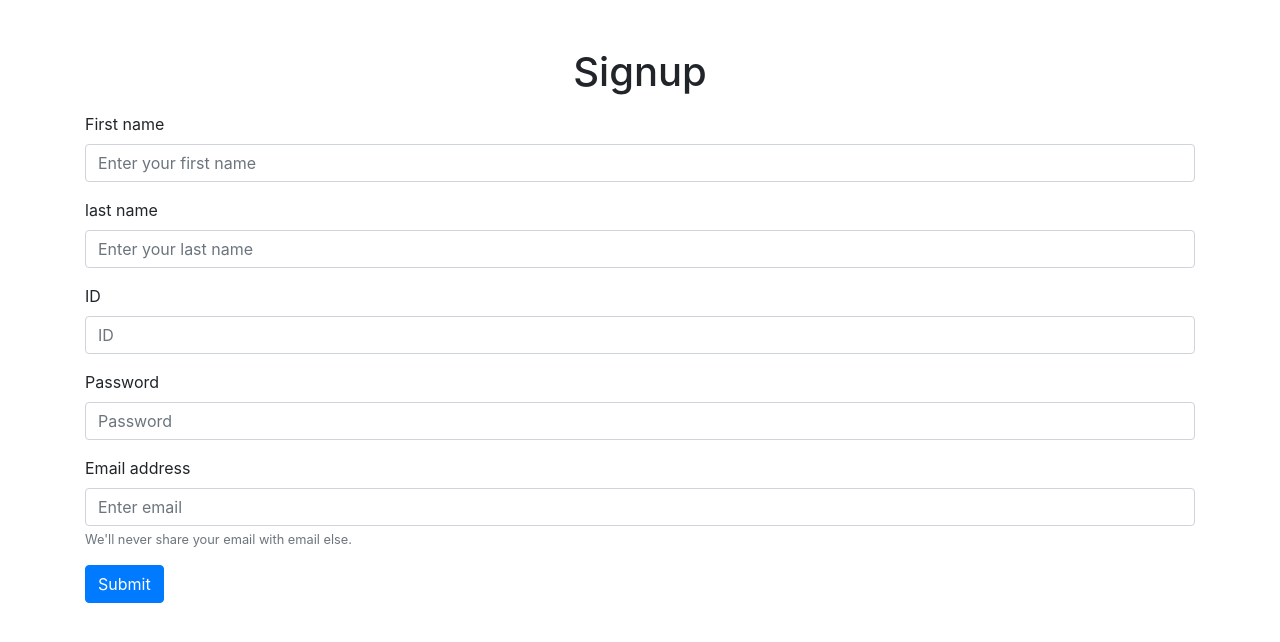
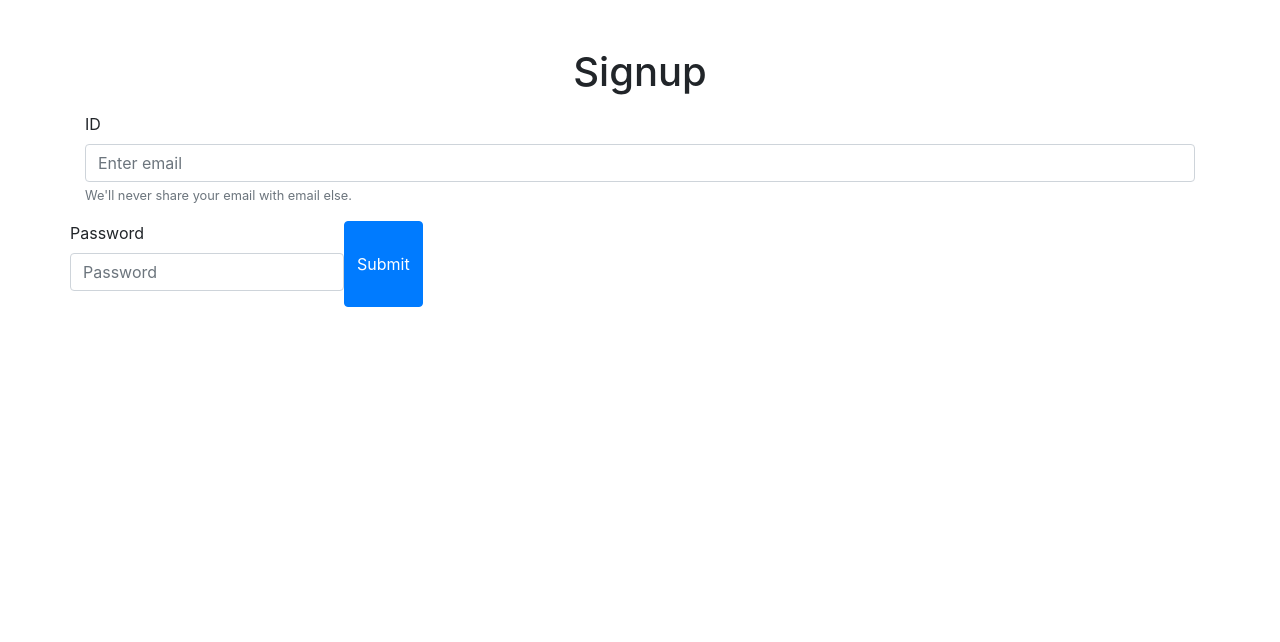
Before and after one commit to KimMinGyu-ay/Ordertogether, a Django app: page /accounts/signup/ in a window 1280 px wide. Shown: the top 642 px of the page. Run offline with Django 4.2, Linux system fonts and the light colour scheme; parts of the project's set-up code (start-up, migrations or seed data) failed here and were passed over.

Commit message:
회의 업데이트

```diff
--- a/product/admin.py
+++ b/product/admin.py
@@ -1,4 +1,5 @@
 from django.contrib import admin
-from .models import Product_list
+from .models import Product_list,Product_detail
 # Register your models here.
 admin.site.register(Product_list)
+admin.site.register(Product_detail)
--- a/product/views.py
+++ b/product/views.py
@@ -1,14 +1,16 @@
 from django.shortcuts import render
-from .models import Product_list
+from .models import Product_list,Product_detail
 # Create your views here.
 
 
 def product_list(request):
     goods = Product_list.objects.all().order_by("pk")
+    products = Product_detail.objects.all().order_by("pk")
     print(goods)
     return render(
         request,"product/product_list.html",
         {
-            'goods' : goods
+            'goods' : goods ,
+            'products': products
         }
     )
--- a/templates/accounts/signup.html
+++ b/templates/accounts/signup.html
@@ -21,18 +21,12 @@
                 <div class ="col-12">
                     <form action ="" method="POST">
                         {% csrf_token %}
-                        <div class="form-group">
-                          <label for="firstname">First name</label>
-                          <input type="name" class="form-control" id="exampleInputFirst" aria-describedby="name" name = "firstname" placeholder="Enter your first name">
-                        </div>
-                        <div class="form-group">
-                            <label for="lastname">last name</label>
-                            <input type="name" class="form-control" id="exampleInputlast" aria-describedby="name" name = "lastname" placeholder="Enter your last name">
-                        </div>
 
                         <div class="form-group">
-                            <label for="username">ID</label>
-                            <input type="ID" class="form-control" id="ID" aria-describedby="ID" name = "username" placeholder="ID">
+                            <label for="exampleInputEmail1">ID</label>
+                          <input type="email" class="form-control" id="exampleInputEmail1" aria-describedby="emailHelp" name = "email" placeholder="Enter email">
+                          <small id="emailHelp" class="form-text text-muted">We'll never share your email with email else.</small>
+                          </div>
 
                         </div>
                         <div class="form-group">
@@ -47,11 +41,7 @@
                             <small id="emailHelp" class="form-text text-muted">Retry to input password</small>
                         </div> -->
 
-                        <div class="form-group">
-                            <label for="exampleInputEmail1">Email address</label>
-                          <input type="email" class="form-control" id="exampleInputEmail1" aria-describedby="emailHelp" name = "email" placeholder="Enter email">
-                          <small id="emailHelp" class="form-text text-muted">We'll never share your email with email else.</small>
-                          </div>
+
 
                         <input type="submit" class="btn btn-primary" value = "Submit">
                       </form>
--- a/templates/product/product_list.html
+++ b/templates/product/product_list.html
@@ -54,6 +54,7 @@
                         <div class="modal-content">
                             <span class="close">&times;</span>
                             <p>알리바바 오더투게더 비교</p>
+
                         </div>
                     </div>
 
```
